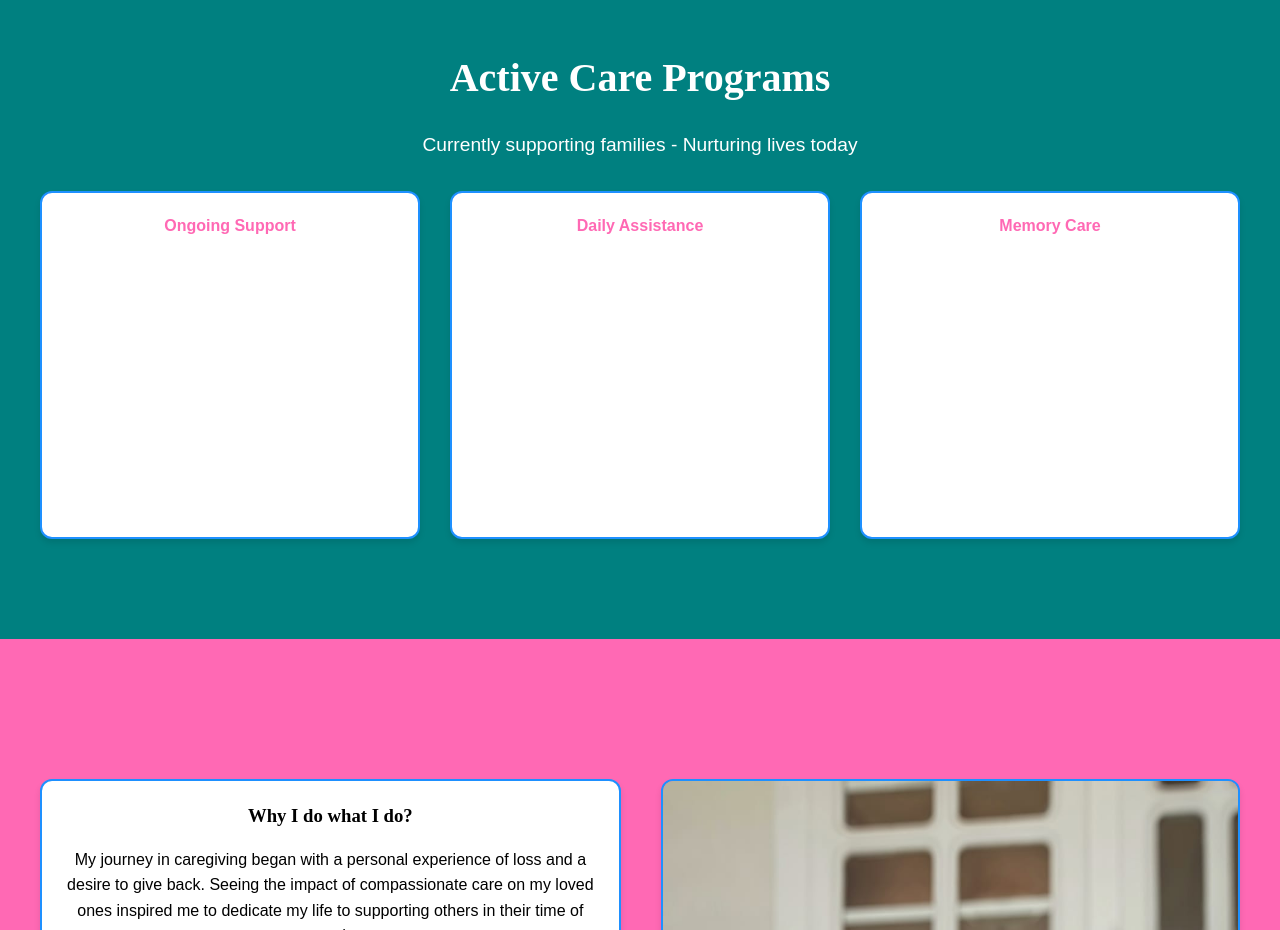
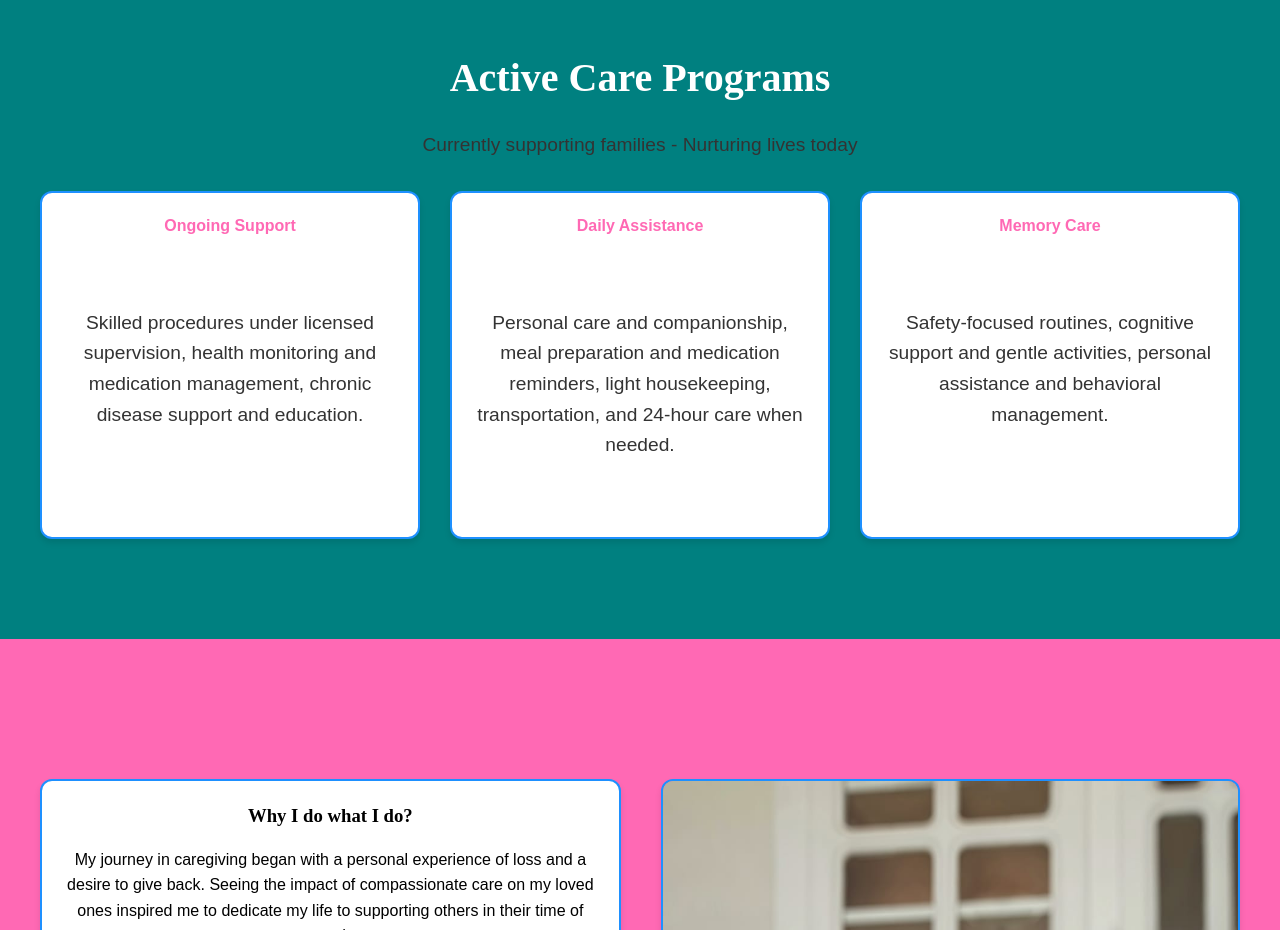
Before and after one commit to tgthe246mastermind/eljestic, a plain HTML site: page index.html in a window 1280 px wide. Shown: the part 2380-3310 px from the top of the page. Drawn offline with Linux system fonts and the light colour scheme.

Commit message:
Update index.html

```diff
--- a/index.html
+++ b/index.html
@@ -213,7 +213,7 @@
           padding-right: 20px;
         }
         .active-section h2 { color: var(--bg); margin-bottom: 20px; font-family: var(--font-heading); }
-        .active-section p { color: var(--bg); font-size: 1.2rem; margin-bottom: 30px; }
+        .active-section p { font-size: 1.2rem; margin-bottom: 30px; }
         .active-grid {
           max-width: 1200px;
           margin: 0 auto;
```
